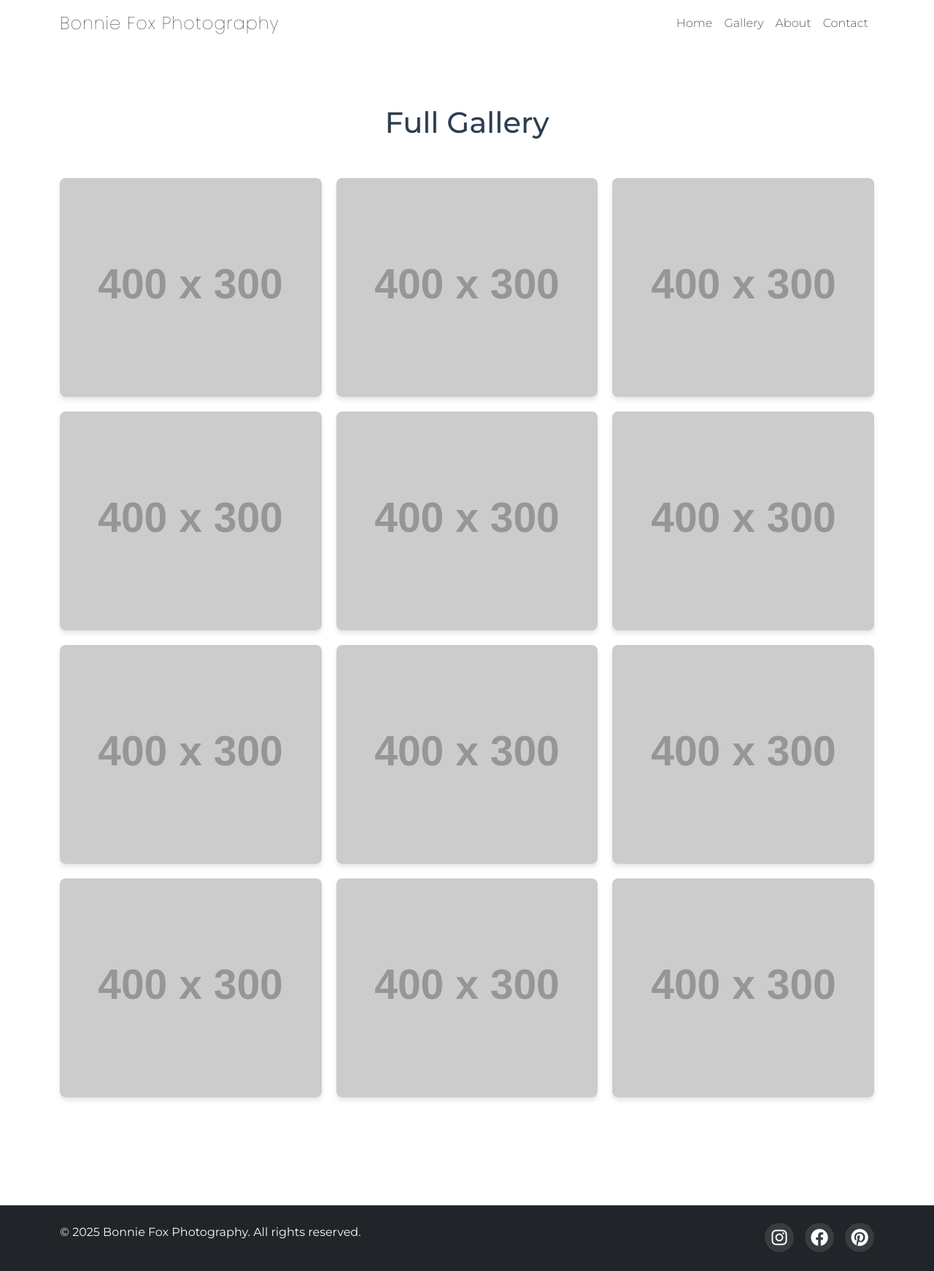
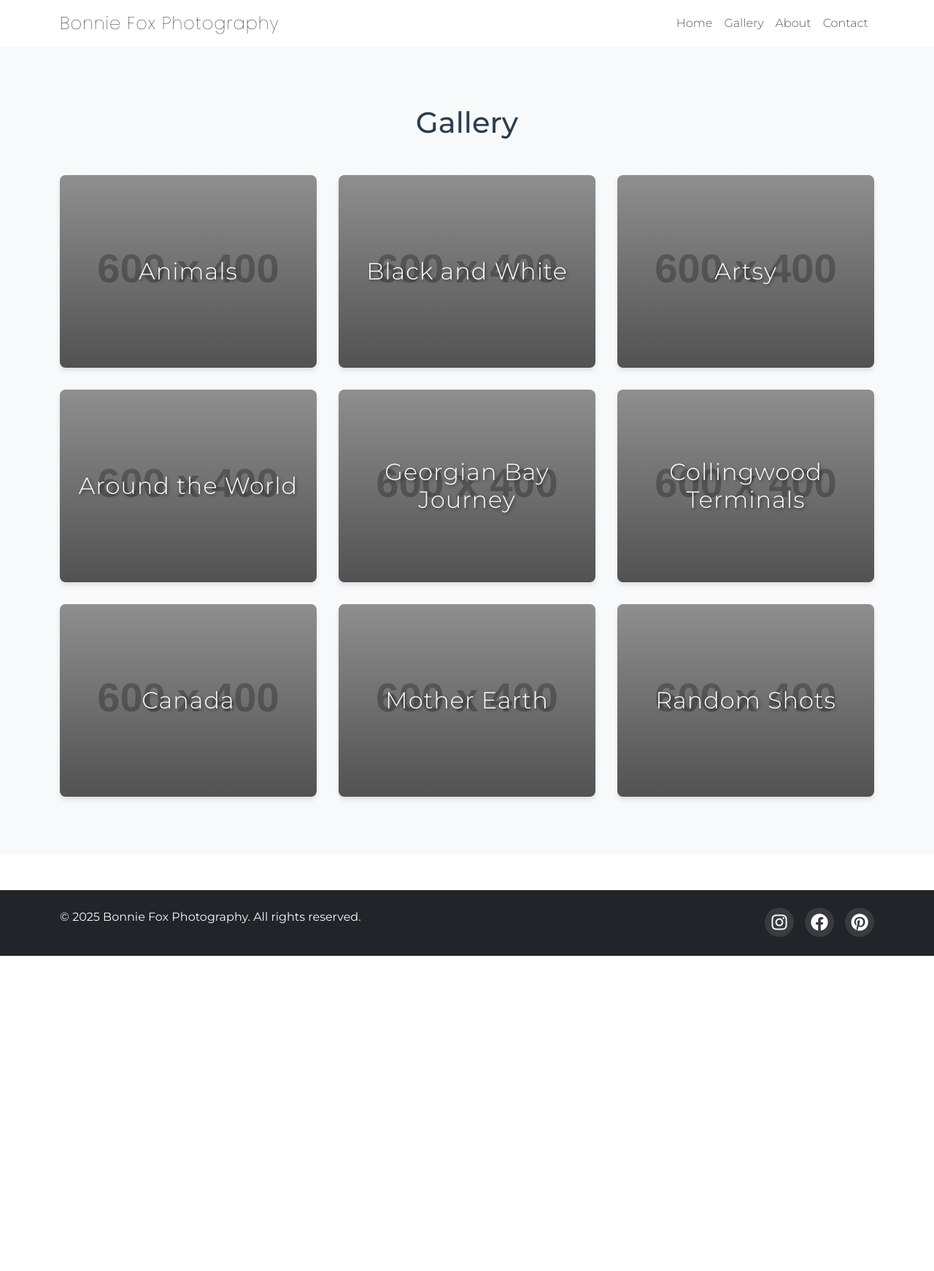
Before and after one commit to JakeDFox/photography-site, a Jekyll site: the page built from gallery.html, in a window 1280 px wide. Shown: the whole page at 73% size. Built offline with Jekyll 4.4.1, drawn with Linux system fonts in a browser that asks for light colours; after the commit the page ends 1310 px from its top, so only the background shows below that.

Commit message:
images, gallery, home page updates

```diff
--- a/assets/css/main.css
+++ b/assets/css/main.css
@@ -456,6 +456,87 @@ img[loading="lazy"].loaded {
     margin-bottom: 0;
 }
 
+/* Gallery Index Styles */
+.gallery-index-section {
+    background-color: #f8f9fa;
+}
+
+.gallery-categories {
+    display: grid;
+    grid-template-columns: repeat(3, 1fr);
+    gap: 30px;
+    margin-top: 40px;
+}
+
+.gallery-category-item {
+    position: relative;
+    overflow: hidden;
+    border-radius: 8px;
+    box-shadow: 0 4px 6px rgba(0, 0, 0, 0.1);
+    transition: transform 0.3s ease, box-shadow 0.3s ease;
+    aspect-ratio: 4/3;
+}
+
+.gallery-category-item:hover {
+    transform: translateY(-5px);
+    box-shadow: 0 8px 12px rgba(0, 0, 0, 0.2);
+}
+
+.category-link {
+    display: block;
+    width: 100%;
+    height: 100%;
+    text-decoration: none;
+    color: inherit;
+}
+
+.category-image-wrapper {
+    position: relative;
+    width: 100%;
+    height: 100%;
+    overflow: hidden;
+}
+
+.category-image {
+    width: 100%;
+    height: 100%;
+    object-fit: cover;
+    display: block;
+    transition: transform 0.5s ease;
+}
+
+.gallery-category-item:hover .category-image {
+    transform: scale(1.1);
+}
+
+.category-overlay {
+    position: absolute;
+    top: 0;
+    left: 0;
+    right: 0;
+    bottom: 0;
+    background: linear-gradient(to bottom, rgba(0, 0, 0, 0.3), rgba(0, 0, 0, 0.6));
+    display: flex;
+    align-items: center;
+    justify-content: center;
+    transition: background 0.3s ease;
+}
+
+.gallery-category-item:hover .category-overlay {
+    background: linear-gradient(to bottom, rgba(0, 0, 0, 0.4), rgba(0, 0, 0, 0.7));
+}
+
+.category-title {
+    color: white;
+    font-size: 2rem;
+    font-weight: 300;
+    text-align: center;
+    text-shadow: 2px 2px 4px rgba(0, 0, 0, 0.5);
+    margin: 0;
+    padding: 20px;
+    letter-spacing: 1px;
+}
+
 /* Footer Styles */
 .site-footer {
     margin-top: auto;
@@ -542,6 +623,15 @@ img[loading="lazy"].loaded {
         font-size: 1rem;
         line-height: 1.7;
         margin-bottom: 1.25rem;
+    }
+
+    .gallery-categories {
+        grid-template-columns: 1fr;
+        gap: 20px;
+    }
+
+    .category-title {
+        font-size: 1.5rem;
     }
 
     .photo-gallery .slick-prev {
--- a/assets/js/main.js
+++ b/assets/js/main.js
@@ -77,6 +77,5 @@ $(document).ready(function() {
             $(this).addClass('loaded');
         }
     });
+    console.log('Main.js loaded');
 });
-
-console.log('Main.js loaded');
--- /dev/null
+++ b/gallery.html
@@ -0,0 +1,111 @@
+---
+layout: default
+title: Gallery
+description: Browse our photography portfolio by category
+---
+
+<section class="section gallery-index-section">
+    <div class="container">
+        <h2 class="text-center mb-5">Gallery</h2>
+        <div class="gallery-categories">
+            <div class="gallery-category-item">
+                <a href="{{ '/gallery/animals' | relative_url }}" class="category-link">
+                    <div class="category-image-wrapper">
+                        <img src="https://via.placeholder.com/600x400/2c3e50/ffffff?text=Animals" alt="Animals" class="category-image" loading="lazy">
+                        <div class="category-overlay">
+                            <h3 class="category-title">Animals</h3>
+                        </div>
+                    </div>
+                </a>
+            </div>
+
+            <div class="gallery-category-item">
+                <a href="{{ '/gallery/black-and-white' | relative_url }}" class="category-link">
+                    <div class="category-image-wrapper">
+                        <img src="https://via.placeholder.com/600x400/34495e/ffffff?text=Black+and+White" alt="Black and White" class="category-image" loading="lazy">
+                        <div class="category-overlay">
+                            <h3 class="category-title">Black and White</h3>
+                        </div>
+                    </div>
+                </a>
+            </div>
+
+            <div class="gallery-category-item">
+                <a href="{{ '/gallery/artsy' | relative_url }}" class="category-link">
+                    <div class="category-image-wrapper">
+                        <img src="https://via.placeholder.com/600x400/e74c3c/ffffff?text=Artsy" alt="Artsy" class="category-image" loading="lazy">
+                        <div class="category-overlay">
+                            <h3 class="category-title">Artsy</h3>
+                        </div>
+                    </div>
+                </a>
+            </div>
+
+            <div class="gallery-category-item">
+                <a href="{{ '/gallery/around-the-world' | relative_url }}" class="category-link">
+                    <div class="category-image-wrapper">
+                        <img src="https://via.placeholder.com/600x400/3498db/ffffff?text=Around+the+World" alt="Around the World" class="category-image" loading="lazy">
+                        <div class="category-overlay">
+                            <h3 class="category-title">Around the World</h3>
+                        </div>
+                    </div>
+                </a>
+            </div>
+
+            <div class="gallery-category-item">
+                <a href="{{ '/gallery/georgian-bay-journey' | relative_url }}" class="category-link">
+                    <div class="category-image-wrapper">
+                        <img src="https://via.placeholder.com/600x400/9b59b6/ffffff?text=Georgian+Bay+Journey" alt="Georgian Bay Journey" class="category-image" loading="lazy">
+                        <div class="category-overlay">
+                            <h3 class="category-title">Georgian Bay Journey</h3>
+                        </div>
+                    </div>
+                </a>
+            </div>
+
+            <div class="gallery-category-item">
+                <a href="{{ '/gallery/collingwood-terminals' | relative_url }}" class="category-link">
+                    <div class="category-image-wrapper">
+                        <img src="https://via.placeholder.com/600x400/f39c12/ffffff?text=Collingwood+Terminals" alt="Collingwood Terminals" class="category-image" loading="lazy">
+                        <div class="category-overlay">
+                            <h3 class="category-title">Collingwood Terminals</h3>
+                        </div>
+                    </div>
+                </a>
+            </div>
+
+            <div class="gallery-category-item">
+                <a href="{{ '/gallery/canada' | relative_url }}" class="category-link">
+                    <div class="category-image-wrapper">
+                        <img src="https://via.placeholder.com/600x400/16a085/ffffff?text=Canada" alt="Canada" class="category-image" loading="lazy">
+                        <div class="category-overlay">
+                            <h3 class="category-title">Canada</h3>
+                        </div>
+                    </div>
+                </a>
+            </div>
+
+            <div class="gallery-category-item">
+                <a href="{{ '/gallery/mother-earth' | relative_url }}" class="category-link">
+                    <div class="category-image-wrapper">
+                        <img src="https://via.placeholder.com/600x400/27ae60/ffffff?text=Mother+Earth" alt="Mother Earth" class="category-image" loading="lazy">
+                        <div class="category-overlay">
+                            <h3 class="category-title">Mother Earth</h3>
+                        </div>
+                    </div>
+                </a>
+            </div>
+
+            <div class="gallery-category-item">
+                <a href="{{ '/gallery/random-shots' | relative_url }}" class="category-link">
+                    <div class="category-image-wrapper">
+                        <img src="https://via.placeholder.com/600x400/8e44ad/ffffff?text=Random+Shots" alt="Random Shots" class="category-image" loading="lazy">
+                        <div class="category-overlay">
+                            <h3 class="category-title">Random Shots</h3>
+                        </div>
+                    </div>
+                </a>
+            </div>
+        </div>
+    </div>
+</section>
--- a/gallery.md
+++ /dev/null
@@ -1,22 +0,0 @@
----
-layout: default
-title: Gallery
-description: Browse our photography portfolio
----
-
-<section class="section">
-    <div class="container">
-        <h2>Full Gallery</h2>
-        <div class="photo-grid">
-            {% for i in (1..12) %}
-            <div class="photo-item">
-                <img src="https://via.placeholder.com/400x300/{{ site.data.colors[i] | default: '2c3e50' }}/ffffff?text=Gallery+{{ i }}" alt="Gallery Photo {{ i }}" loading="lazy">
-                <div class="photo-overlay">
-                    <h5>Photo {{ i }}</h5>
-                    <p>Beautiful photography</p>
-                </div>
-            </div>
-            {% endfor %}
-        </div>
-    </div>
-</section>
```
Also changed, not shown: index.html (+13 -3 lines), assets/home-7.jpg (added), assets/images/home-7.jpg (added), assets/images/home-9.jpg (added).
